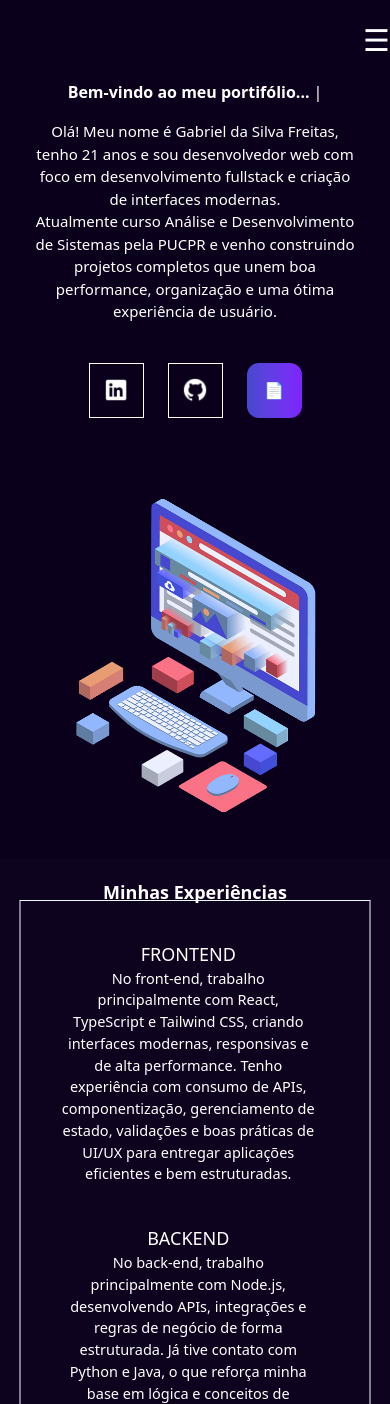
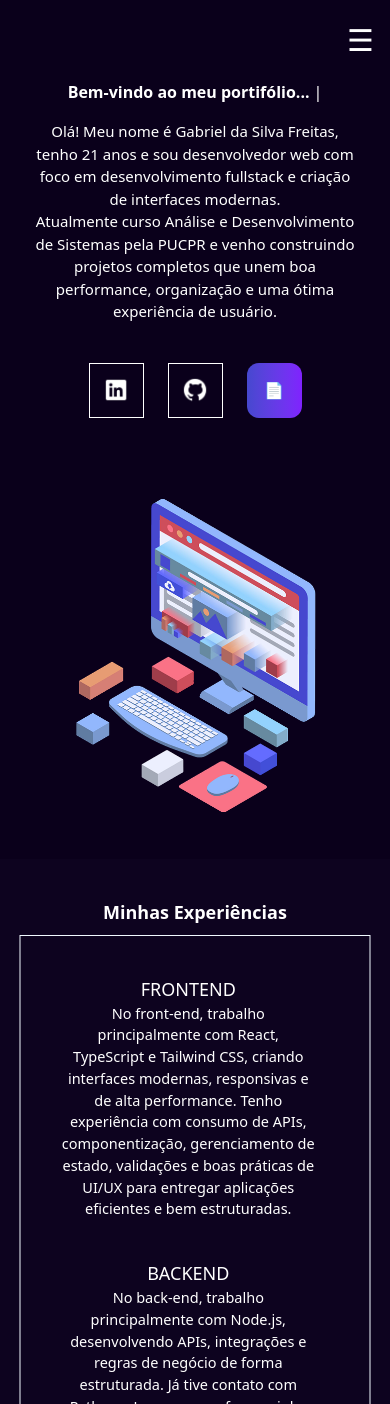
Before and after one commit to usergabrielmga/Portifolio, a React (Vite) app: page / in a window 390 px wide. Shown: the top 1404 px of the page. Built offline with nearby package versions, Linux system fonts and the light colour scheme.

Commit message:
Ajuste na responsividade

```diff
--- a/src/components/header.tsx
+++ b/src/components/header.tsx
@@ -51,7 +51,7 @@ export default function Header() {
 
 
             <button
-                className="md:hidden ml-auto text-white text-3xl cursor-pointer"
+                className="md:hidden absolute right-4 top-1/2 -translate-y-1/2 text-white text-3xl cursor-pointer"
                 onClick={() => setOpen(!open)}
             >
                 {open ? <FiX className="w-6 h-6" /> : "☰"}
--- a/src/components/skils.tsx
+++ b/src/components/skils.tsx
@@ -2,11 +2,11 @@ import { motion } from "framer-motion";
 
 export default function Skills() {
     return (
-        <div className="bg-[#0D031F] lg:h-screen md:h-[1000px] sm:h-[1110] h-[1220px] relative">
+        <div className="bg-[#0D031F] lg:h-screen md:h-[1000px] sm:h-[1110] h-[1290px] relative">
 
 
             <motion.h2
-                className="absolute left-1/2 -translate-x-1/2  lg:pt-40 md:pt-20 sm:pt-10  pt-5 text-white md:text-[25px] text-[18px] font-bold"
+                className="text-center  lg:pt-40 md:pt-20 sm:pt-10  pt-10 text-white md:text-[25px] text-[18px] font-bold"
                 initial={{ opacity: 0, y: -40 }}
                 whileInView={{ opacity: 1, y: 0 }}
                 transition={{ duration: 0.6 }}
```
